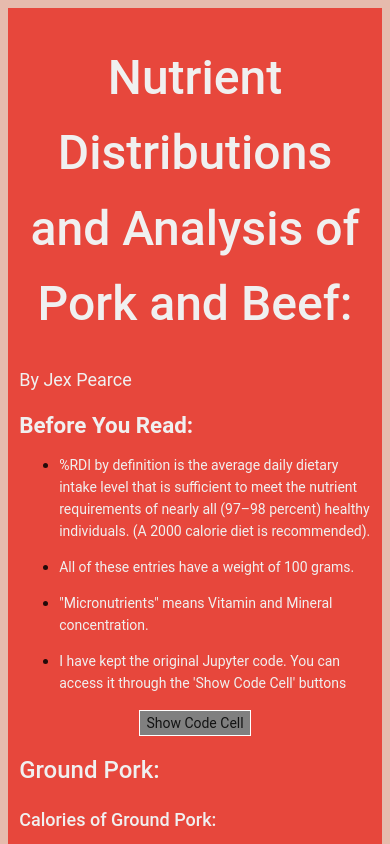
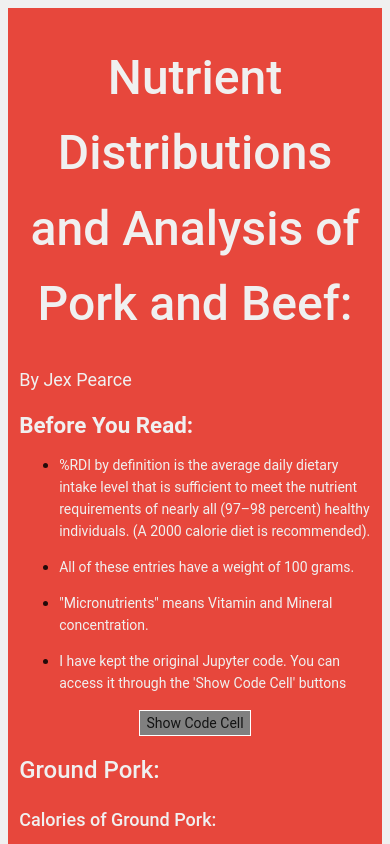
Before and after one commit to jexpearce/jex, a plain HTML site: page meatgraphs.html in a window 390 px wide. Shown: the top 844 px of the page. Drawn offline with nearby package versions, Linux system fonts and the light colour scheme; a web font is replaced by a local one.

Commit message:
Update meatgraphs.html

```diff
--- a/meatgraphs.html
+++ b/meatgraphs.html
@@ -72,7 +72,7 @@
 
       @media (max-width: 768px) {
         body > div {
-          border: 0.5rem #e6bbad solid;
+          border: 0.5rem #f0f0f0 solid;
           padding: 0 0.7rem;
         }
 
```
